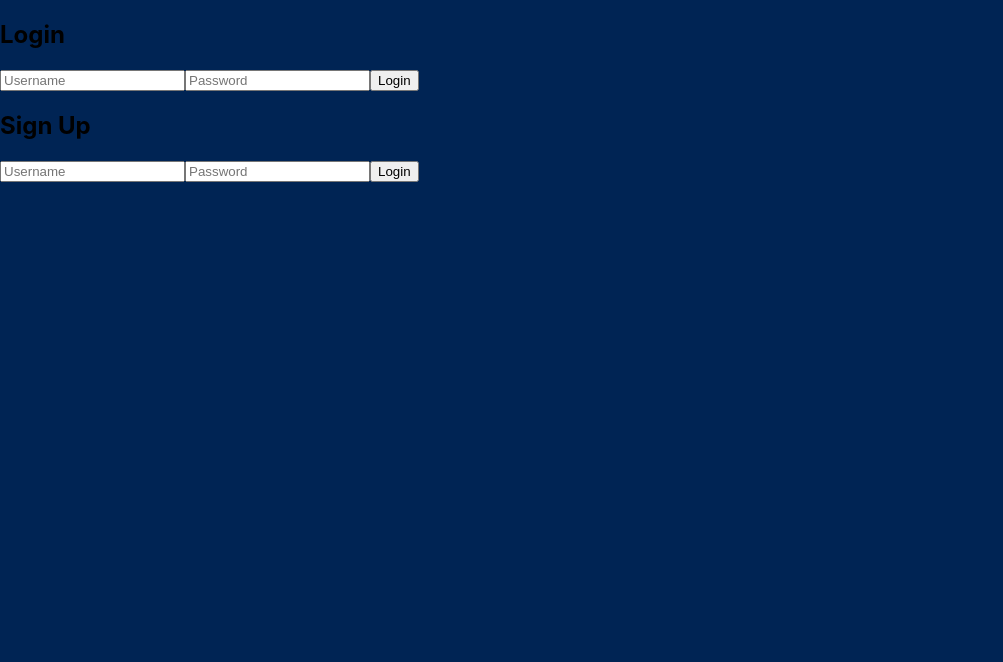
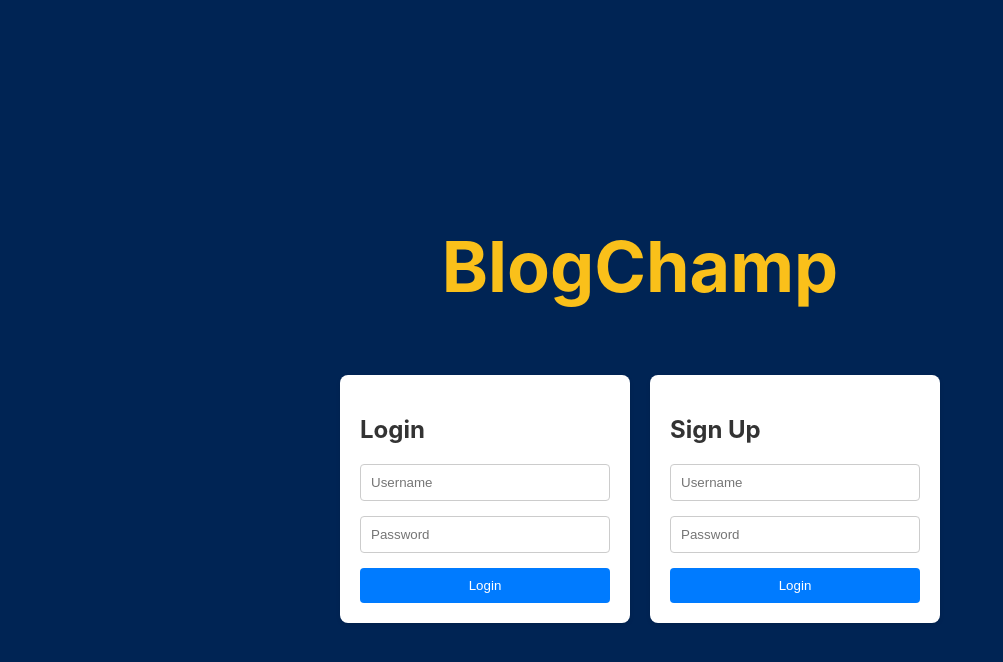
Before and after one commit to mpoole1027/BlogChamp, a React (Vite) app in the folder frontend/: page / in a window 1280 px wide. Shown: the top 662 px of the page, without its empty margins (0-1003 px from the left). Built offline with nearby package versions, Linux system fonts and the light colour scheme.

Commit message:
improved login and signup page

```diff
--- /dev/null
+++ b/frontend/src/pages/Login.css
@@ -0,0 +1,72 @@
+.page {
+    display: flex;
+    justify-content: center;
+    align-items: center;
+    height: 100vh;
+    background-color: #002454; /* Set background color */
+    flex-direction: column; /* Arrange children vertically */
+
+  }
+
+  .container {
+    display: flex;
+    justify-content: space-around;
+    width: 600px;
+  }
+
+  .signup {
+    background-color: #fff;
+    padding: 20px;
+    border-radius: 8px;
+    box-shadow: 0 2px 4px rgba(0, 0, 0, 0.1);
+    width: calc(50% - 10px); /* Set the width of signup container to 50% of the container width minus margin */
+    margin-left: 10px; /* Add margin between login and signup container */
+  }
+
+  .login {
+    background-color: #fff;
+    padding: 20px;
+    border-radius: 8px;
+    box-shadow: 0 2px 4px rgba(0, 0, 0, 0.1);
+    width: calc(50% - 10px); /* Set the width of login container to 50% of the container width minus margin */
+    margin-right: 10px; /* Add margin between login and signup container */
+  }
+
+  h2 {
+    color: #333;
+  }
+
+  input[type="text"],
+  input[type="password"] {
+    width: 100%;
+    padding: 10px;
+    margin-bottom: 15px;
+    border: 1px solid #ccc;
+    border-radius: 4px;
+    box-sizing: border-box;
+  }
+
+  button {
+    width: 100%;
+    padding: 10px;
+    background-color: #007bff;
+    color: #fff;
+    border: none;
+    border-radius: 4px;
+    cursor: pointer;
+    transition: background-color 0.3s ease;
+  }
+
+  button:hover {
+    background-color: #0056b3;
+  }
+
+  .title {
+    text-align: center;
+    margin-bottom: 20px; /* Adjust the margin to add space between the title and the containers */
+  }
+
+  .title h1 {
+    font-size: 70px;
+    color: #FAC01A; /* Set text color to yellow */
+  }
--- a/frontend/src/pages/Login.jsx
+++ b/frontend/src/pages/Login.jsx
@@ -1,6 +1,7 @@
 // Login.js
 import React, { useState } from 'react';
 import { useNavigate } from 'react-router-dom';
+import './Login.css'; // Import the CSS file
 
 const Login = () => {
   const [username, setUsername] = useState('');
@@ -29,16 +30,33 @@ const Login = () => {
   };
 
   return (
-    <div>
+    <div className = 'page'>
+
+      <div className='title'>
+        <h1> BlogChamp</h1>
+      </div>
+
+      <div className = 'container'>
+
+        <div className='login'>
+
           <h2>Login</h2>
           <input type="text" placeholder="Username" value={username} onChange={(e) => setUsername(e.target.value)} />
           <input type="password" placeholder="Password" value={password} onChange={(e) => setPassword(e.target.value)} />
           <button onClick={handleLogin}>Login</button>
 
+        </div>
+
+        <div className='signup'>
+
           <h2>Sign Up</h2>
           <input type="text" placeholder="Username" value={newUsername} onChange={(e) => setNewUsername(e.target.value)} />
           <input type="password" placeholder="Password" value={newPassword} onChange={(e) => setNewPassword(e.target.value)} />
           <button onClick={handleLogin}>Login</button>
+
+        </div>
+      </div>
+
     </div>
 
 
```
Lines whose indentation alone changed are shown as unchanged.
